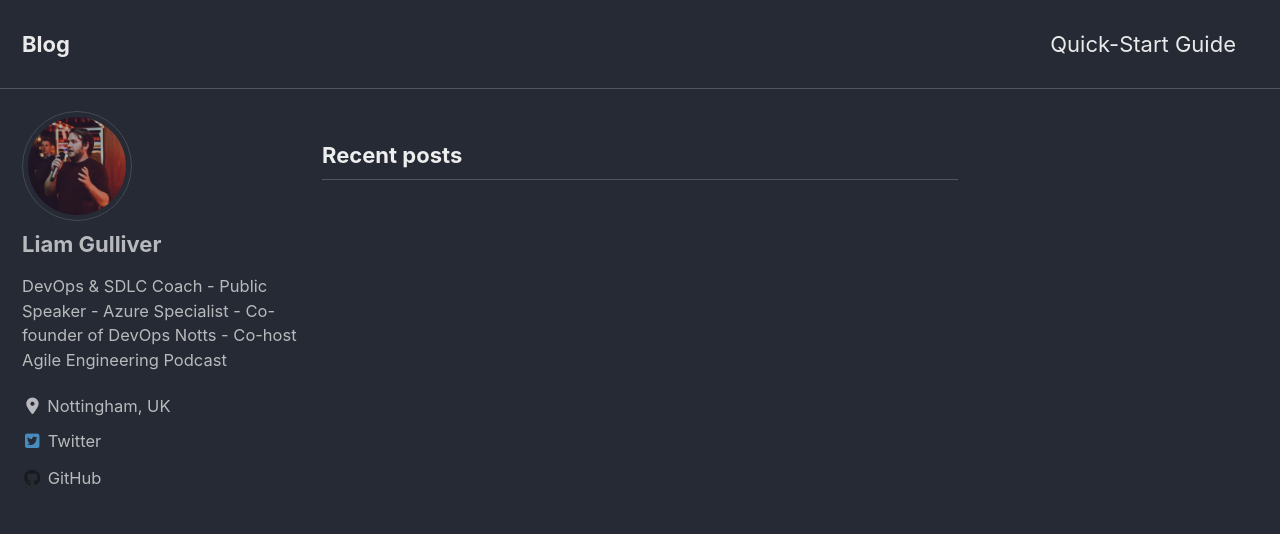
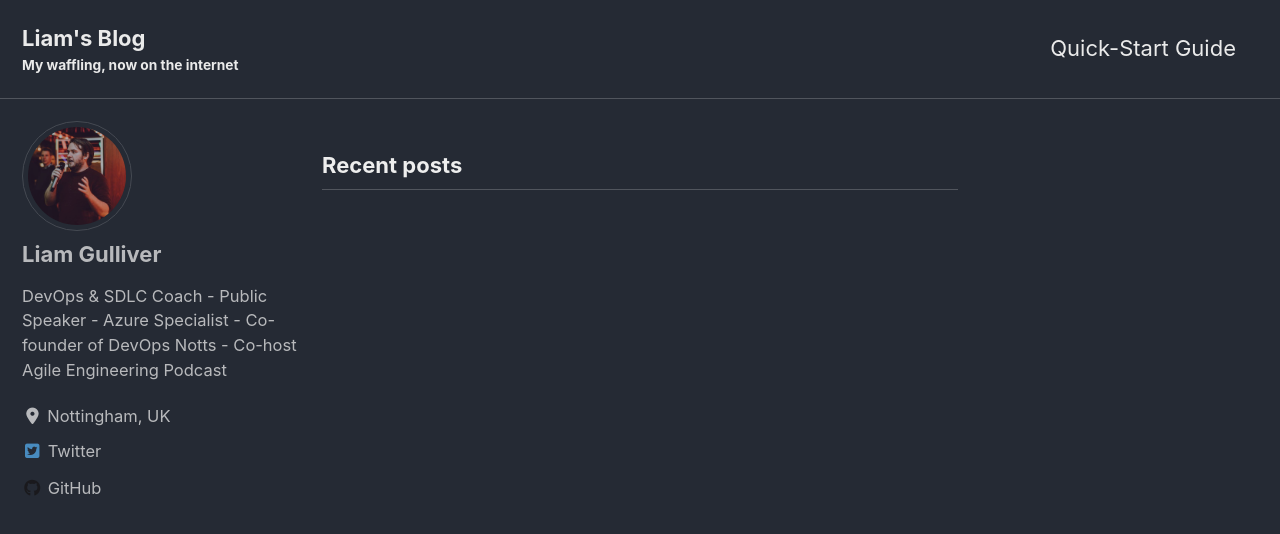
Before and after one commit to lgulliver/lgulliver.github.io, a Jekyll site: the page built from index.html, in a window 1280 px wide and 900 px high. Shown: the top 534 px of the window. Built offline with Jekyll 4.4.1, drawn with Linux system fonts in a browser that asks for light colours; cached includes are drawn as plain includes; nearby versions of some CDN libraries; the list of posts is cut into pages by our own code.

Commit message:
update config

```diff
--- a/_config.yml
+++ b/_config.yml
@@ -16,9 +16,9 @@ minimal_mistakes_skin    : "dark" # "air", "aqua", "contrast", "dark", "dirt", "
 
 # Site Settings
 locale                   : "en-US"
-title                    : "Blog"
+title                    : "Liam's Blog"
 title_separator          : "-"
-subtitle                 : # site tagline that appears below site title in masthead
+subtitle                 : "My waffling, now on the internet" # site tagline that appears below site title in masthead
 name                     : "Liam Gulliver"
 description              : "An amazing website."
 url                      : "https://lgulliver.github.io" # the base hostname & protocol for your site e.g. "https://mmistakes.github.io"
```
